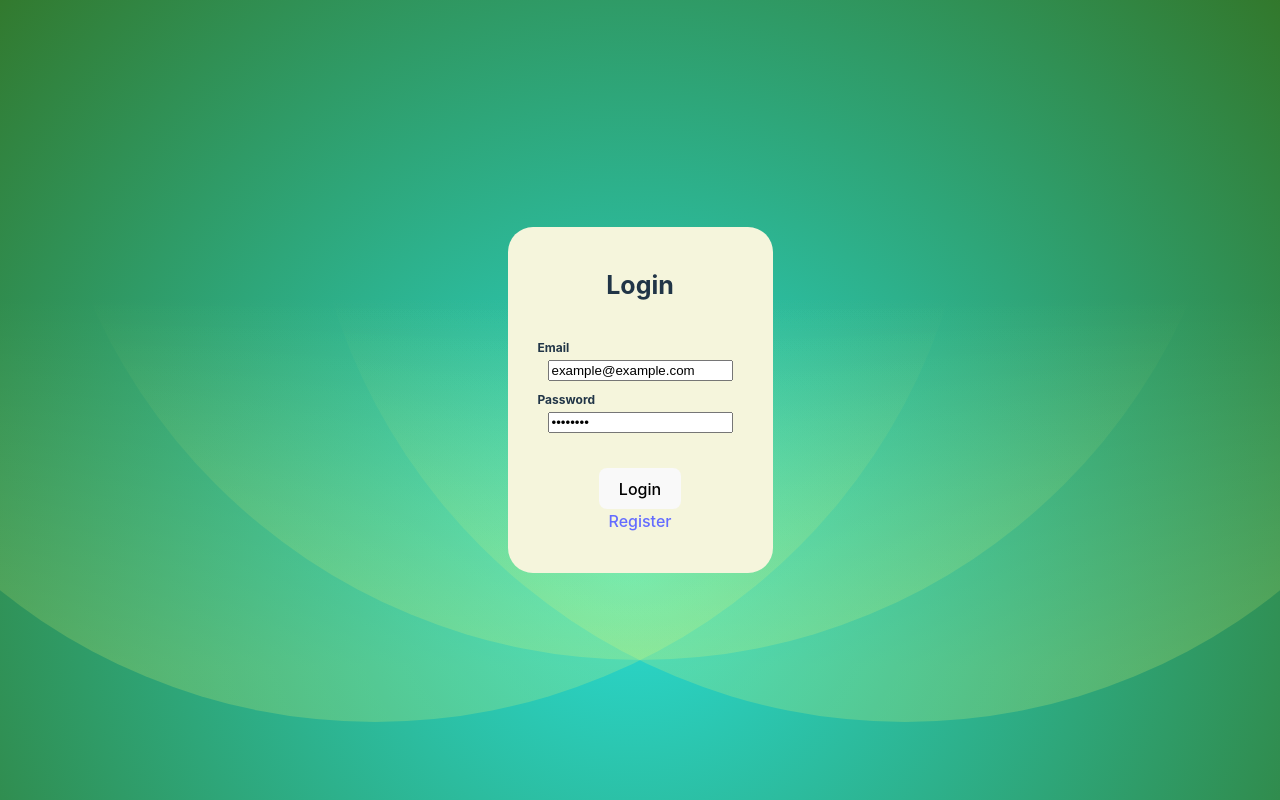
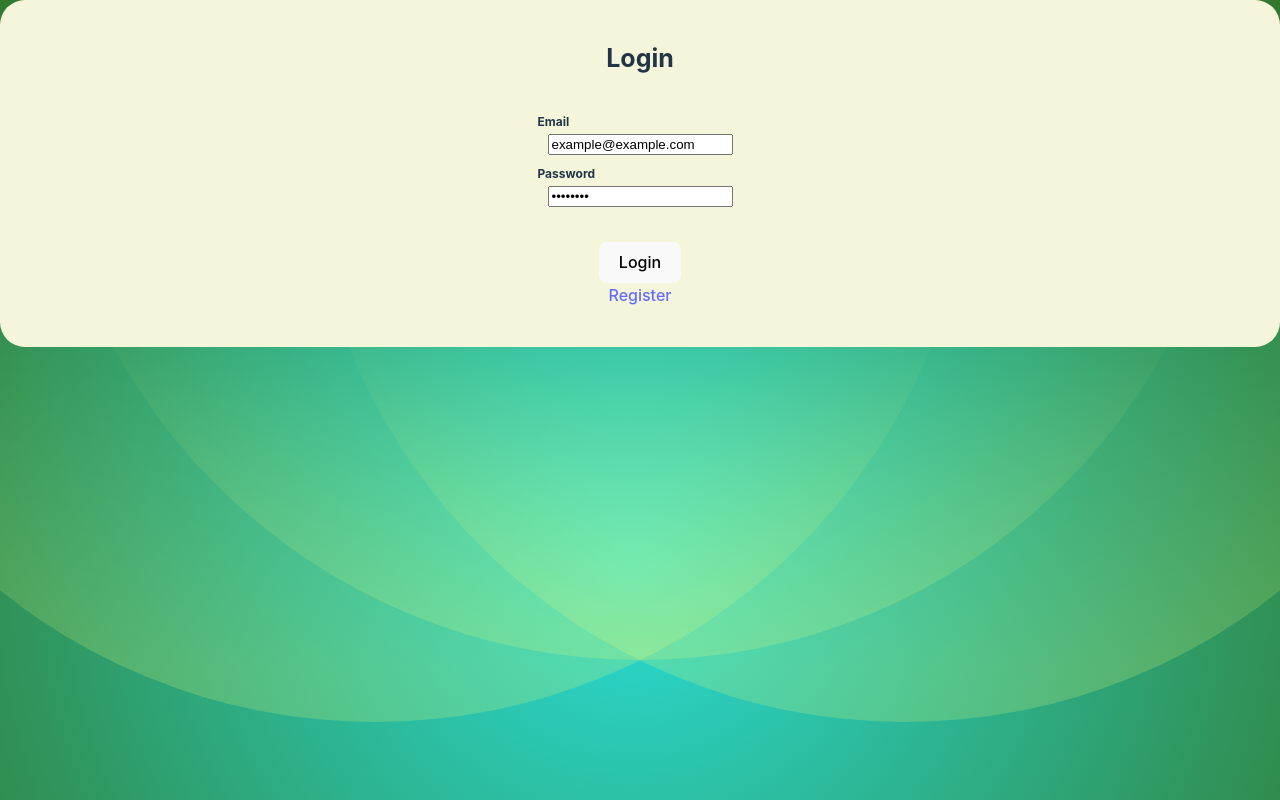
Before and after one commit to AlickZhangGit/timesheet, a React (Vite) app: page /login in a window 1280 px wide. Built offline with nearby package versions, Linux system fonts and the light colour scheme.

Commit message:
proper background

```diff
--- a/src/styles/App.css
+++ b/src/styles/App.css
@@ -1,8 +1,12 @@
 #root {
-    max-width: 1280px;
+  /*max-width: 1280px;*/
   margin: 0 auto;
-    padding: 2rem;
+  /*padding: 2rem;*/
   text-align: center;
+}
+
+.App {
+  width: 100vw;
 }
 
 .logo {
--- a/src/styles/Index.css
+++ b/src/styles/Index.css
@@ -6,9 +6,9 @@
   color-scheme: light dark;
   color: rgba(0, 0, 0, 0.87);
 
-    background-image: url('../../public/rose-petals.svg');
-    background-size:cover;
-    background-repeat:no-repeat;
+  /*background-image: url('../../public/rose-petals.svg');*/
+  background-size: cover;
+  background-repeat: no-repeat;
   background-position: center center;
 
   font-synthesis: none;
--- a/src/views/App.jsx
+++ b/src/views/App.jsx
@@ -6,10 +6,11 @@ import Register from "../modules/Register";
 import Calendar from "../modules/Calendar";
 import "../styles/App.css";
 import RedirectToAppropriate from "../modules/Redirect";
+import rose from "../assets/rose-petals.svg";
 
 function App() {
   const [user, setUser] = useState(0);
-  const [userData, setUserData] = useState([]);
+  const [userData, setUserData] = useState([{ date: new Date(), hours: "8" }]);
   //Userdata is an array of days... {}
   const registerHandler = async (credentials) => {
     userService.register(credentials);
@@ -24,12 +25,23 @@ function App() {
 
   const submitUserData = (data) => {};
 
+  const backgroundStyle = {
+    backgroundImage: `url(${rose})`,
+    height: "100vh",
+    backgroundSize: "cover",
+    backgroundRepeat: "no-repeat",
+    "background-position": "center center",
+  };
+
   return (
+    <div className="App" style={backgroundStyle}>
       <BrowserRouter>
-      <div className="App"></div>
         <Routes>
           <Route path="/" element={<RedirectToAppropriate />} />
-        <Route path="/login" element={<Login loginHandler={loginHandler} />} />
+          <Route
+            path="/login"
+            element={<Login loginHandler={loginHandler} />}
+          />
           <Route
             path="/register"
             element={<Register registerHandler={registerHandler} />}
@@ -40,6 +52,7 @@ function App() {
           />
         </Routes>
       </BrowserRouter>
+    </div>
   );
 }
 
```
Also changed, not shown: src/assets/rose-petals.svg (added). Lines whose indentation alone changed are shown as unchanged.
